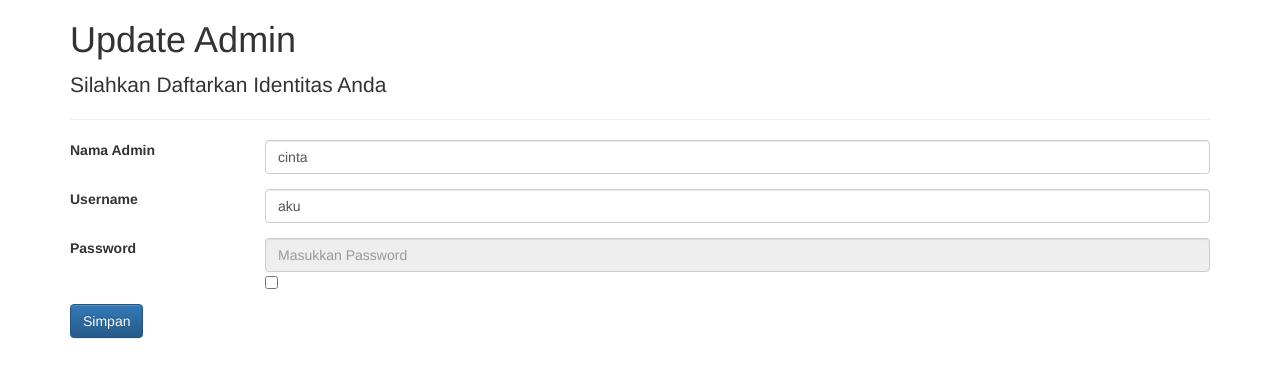
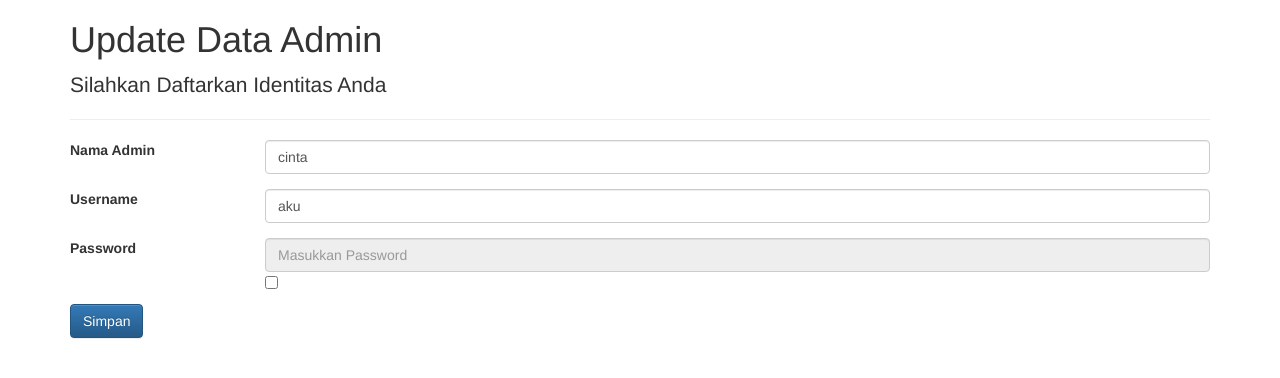
Before and after one commit to dewiaap/pemilu, a CodeIgniter app: page /pemilu//pemilwa/viewupdateadmin/4 in a window 1280 px wide. Shown: the top 378 px of the page. Run offline with CodeIgniter, Linux system fonts and the light colour scheme; a user stored in the database is signed in; data comes from the database, SQL or seed files in the repository.

Commit message:
Update ubah_admin.php

```diff
--- a/application/views/admin/ubah_admin.php
+++ b/application/views/admin/ubah_admin.php
@@ -8,7 +8,7 @@
     <!-- Page Content -->
 <main role="main" class="flex-shrink-0">
   <div class="container">
-    <h1 class="mt-5">Update Admin</h1>
+    <h1 class="mt-5">Update Data Admin</h1>
     <p class="lead">Silahkan Daftarkan Identitas Anda</p>
     <hr/>
     <form action="<?=base_url()?>pemilwa/updateadmin" method="post">
```
